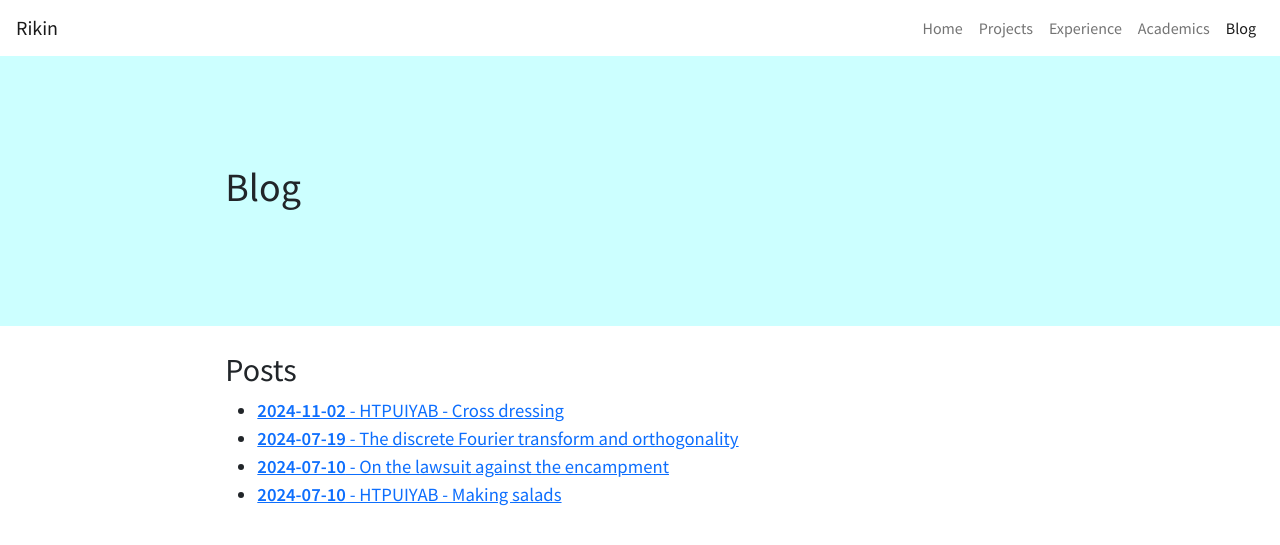
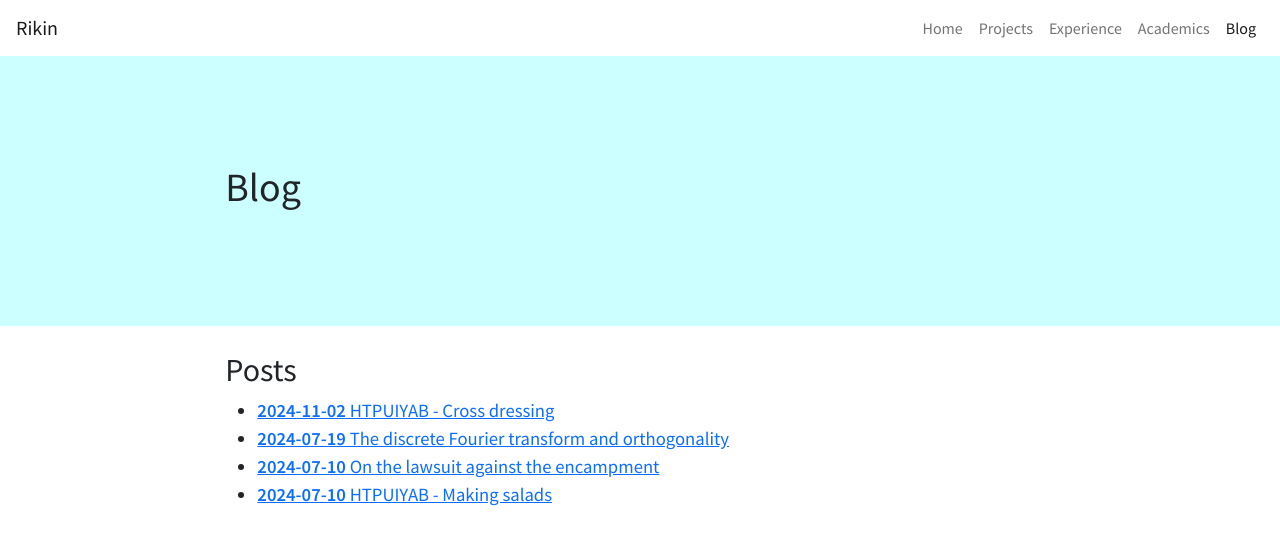
Before and after one commit to rikingurditta/blog, a Jekyll site: the page built from index.md, in a window 1280 px wide. Shown: the top 545 px of the page. Built offline with Jekyll 4.4.1, drawn with Linux system fonts in a browser that asks for light colours; part of the change alters nothing that is shown.

```diff
--- a/index.md
+++ b/index.md
@@ -9,7 +9,7 @@ colour: "#CCFFFF"
 <ul>
   {% for post in site.posts %}
     <li>
-      <a href="{{ site.baseurl }}{{ post.url }}"><strong>{{ post.date | date: "%Y-%m-%d" }}</strong> - {{ post.title }}</a>
+      <a href="{{ site.baseurl }}{{ post.url }}"><strong>{{ post.date | date: "%Y-%m-%d" }}</strong>&#9;{{ post.title }}</a>
     </li>
   {% endfor %}
 </ul>
```
